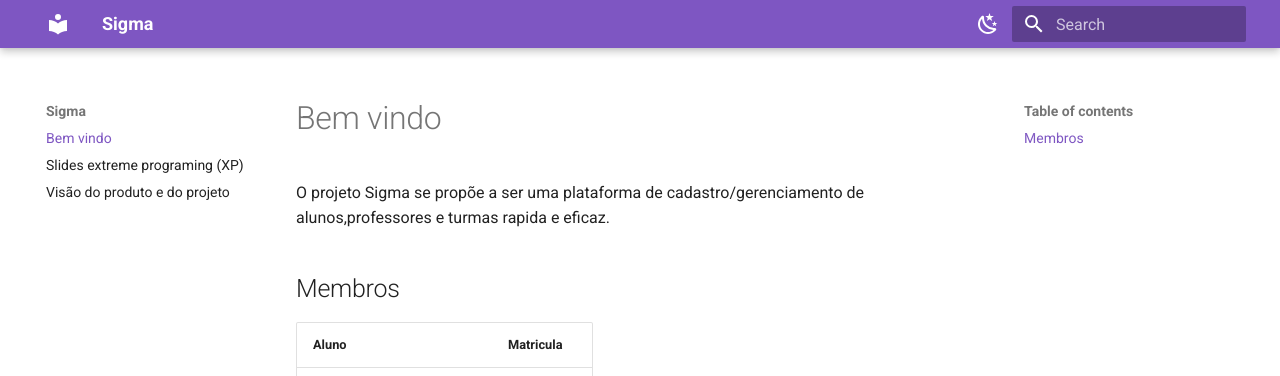
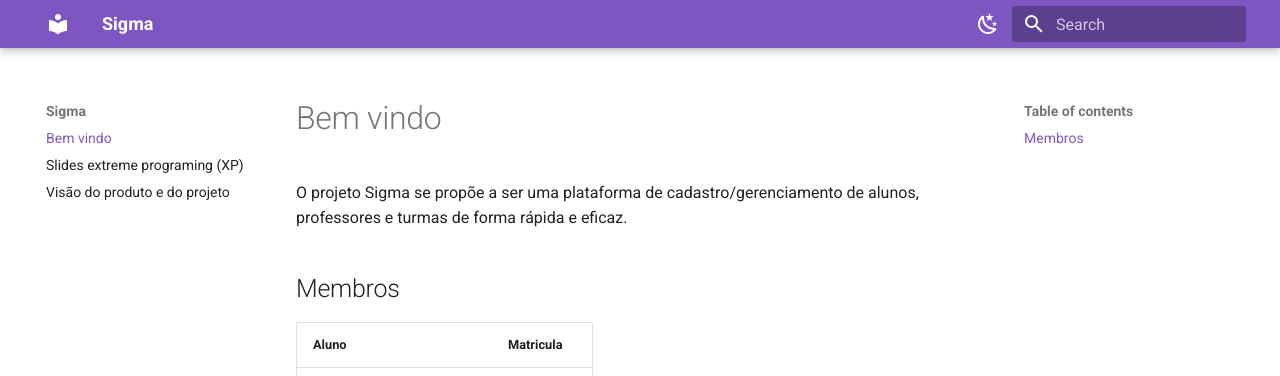
Before and after one commit to mdsreq-fga-unb/2022.2-Sigma, an MkDocs documentation site: the page built from docs/index.md, in a window 1280 px wide. Shown: the top 376 px of the page. Built offline with MkDocs 1.6.1 and Material for MkDocs 9.7.7, drawn with Linux system fonts in a browser that asks for light colours.

Commit message:
Update index.md

```diff
--- a/docs/index.md
+++ b/docs/index.md
@@ -1,6 +1,6 @@
 # Bem vindo
 
-O projeto Sigma se propõe a ser uma plataforma de cadastro/gerenciamento de alunos,professores e turmas rapida e eficaz.
+O projeto Sigma se propõe a ser uma plataforma de cadastro/gerenciamento de alunos, professores e turmas de forma rápida e eficaz.
 
 ## Membros
 
```
